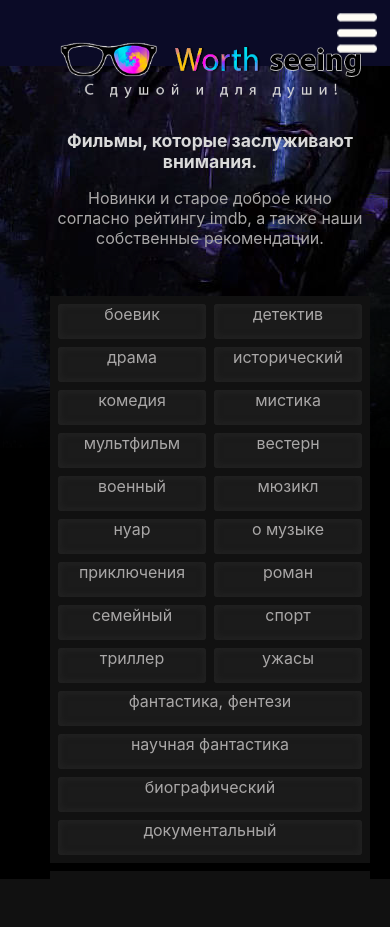
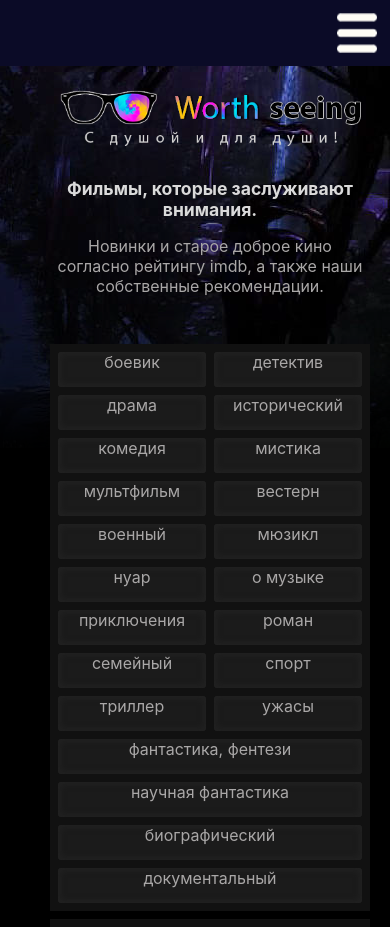
Before and after one commit to WebNadin/worth-seeing, a React app in the folder film-search-service/: page / in a window 390 px wide. Shown: the top 927 px of the page. Before the commit the page ends 879 px from the top, so only its background shows below. Built offline with nearby package versions, Linux system fonts and the light colour scheme; no server answers.

Commit message:
App and sidebar.hidden styles were fixed

```diff
--- a/film-search-service/src/scss/index.scss
+++ b/film-search-service/src/scss/index.scss
@@ -5,35 +5,3 @@
 @import 'parts/atomic';
 @import 'parts/style';
 @import 'parts/media';
-
-.App {
-  padding-top:2rem;
-}
-
-.logo {
-  animation: App-logo-spin infinite 20s linear;
-}
-
-@keyframes logo-spin {
-  from {
-    transform: rotate(0deg);
-  }
-  to {
-    transform: rotate(360deg);
-  }
-}
-
-body {
-  margin: 0;
-  padding: 0;
-  font-family: -apple-system, BlinkMacSystemFont, "Segoe UI", "Roboto", "Oxygen",
-    "Ubuntu", "Cantarell", "Fira Sans", "Droid Sans", "Helvetica Neue",
-    sans-serif;
-  -webkit-font-smoothing: antialiased;
-  /*-moz-osx-font-smoothing: grayscale;*/
-}
-
-code {
-  font-family: source-code-pro, Menlo, Monaco, Consolas, "Courier New",
-    monospace;
-}
--- a/film-search-service/src/scss/parts/_media.scss
+++ b/film-search-service/src/scss/parts/_media.scss
@@ -82,6 +82,9 @@
     &__title{
       display:none;
     }
+    &.hidden{
+      z-index:3;
+    }
   }
 }
 @media (min-width:768px) and (max-width:992px) {
--- a/film-search-service/src/scss/parts/_style.scss
+++ b/film-search-service/src/scss/parts/_style.scss
@@ -1,3 +1,17 @@
+body {
+  margin: 0;
+  padding: 0;
+  font-family: -apple-system, BlinkMacSystemFont, "Segoe UI", "Roboto", "Oxygen",
+    "Ubuntu", "Cantarell", "Fira Sans", "Droid Sans", "Helvetica Neue",
+    sans-serif;
+  -webkit-font-smoothing: antialiased;
+  /*-moz-osx-font-smoothing: grayscale;*/
+}
+
+.App {
+  padding-top:2rem;
+}
+
 .header{
   z-index:2;
 }
```
